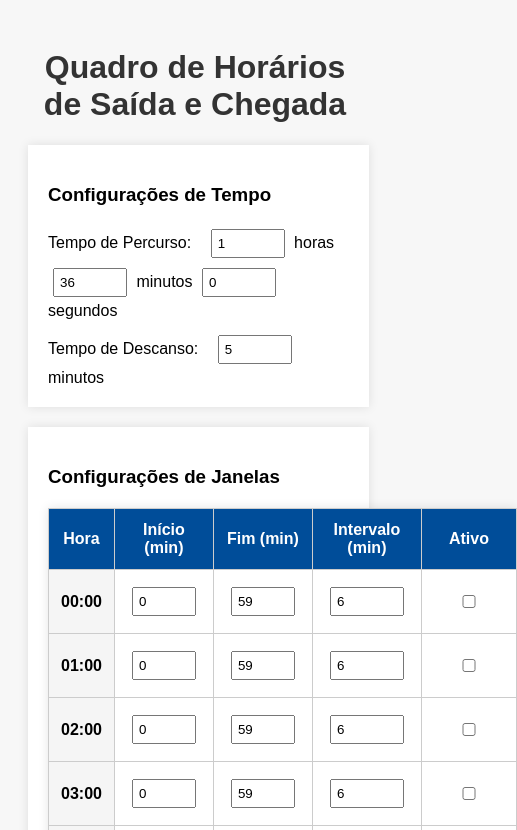
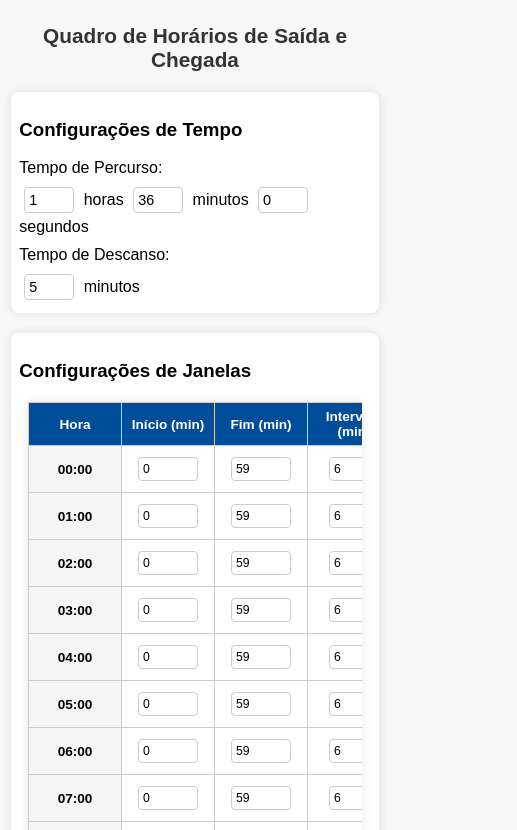
Before and after one commit to anabanananalua/quadro-horarios, a plain HTML site: page index.html in a window 390 px wide. Shown: the top 830 px of the page, 517 px wide, since content can reach past the window. Drawn offline with Linux system fonts and the light colour scheme.

Commit message:
feat: change index.html

```diff
--- a/index.html
+++ b/index.html
@@ -9,10 +9,12 @@
       font-family: Arial, sans-serif;
       padding: 20px;
       background-color: #f7f7f7;
+      margin: 0;
     }
     h1 {
       text-align: center;
       color: #333;
+      font-size: 1.8em;
     }
     table {
       width: 90%;
@@ -51,14 +53,18 @@
       padding: 20px;
       background-color: white;
       box-shadow: 0 0 10px rgba(0,0,0,0.1);
+      border-radius: 8px;
     }
     .config-panel input {
       width: 60px;
-      padding: 5px;
+      padding: 8px;
       margin: 5px;
+      border: 1px solid #ccc;
+      border-radius: 4px;
     }
     .config-panel label {
       margin-right: 10px;
+      display: inline-block;
     }
     .minuto-input {
       width: 50px !important;
@@ -77,6 +83,72 @@
       font-size: 1.2em;
       font-weight: bold;
       color: #004d99;
+    }
+
+    /* Media Queries para responsividade */
+    @media screen and (max-width: 768px) {
+      body {
+        padding: 10px;
+      }
+
+      h1 {
+        font-size: 1.5em;
+      }
+
+      .config-panel {
+        width: 95%;
+        padding: 10px;
+      }
+
+      table {
+        width: 95%;
+        display: block;
+        overflow-x: auto;
+        -webkit-overflow-scrolling: touch;
+      }
+
+      th, td {
+        padding: 8px;
+        font-size: 0.9em;
+        min-width: 100px;
+      }
+
+      .config-panel input {
+        width: 45px;
+        padding: 6px;
+        font-size: 0.9em;
+      }
+
+      .config-panel label {
+        display: block;
+        margin-bottom: 5px;
+      }
+
+      .resumo {
+        width: 95%;
+        font-size: 1em;
+      }
+    }
+
+    @media screen and (max-width: 480px) {
+      h1 {
+        font-size: 1.3em;
+      }
+
+      th, td {
+        padding: 6px;
+        font-size: 0.85em;
+        min-width: 80px;
+      }
+
+      .config-panel {
+        padding: 8px;
+      }
+
+      .config-panel input {
+        width: 40px;
+        padding: 4px;
+      }
     }
   </style>
 </head>
```
